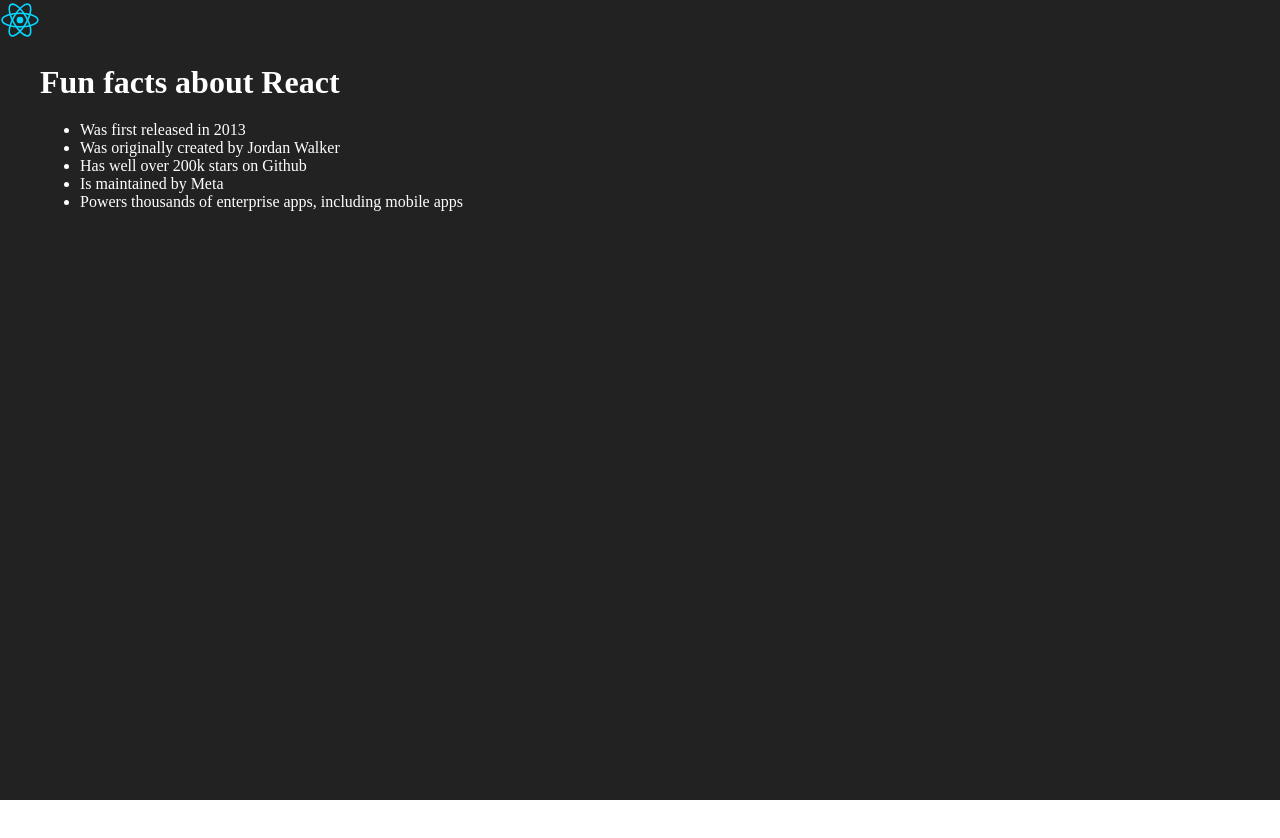
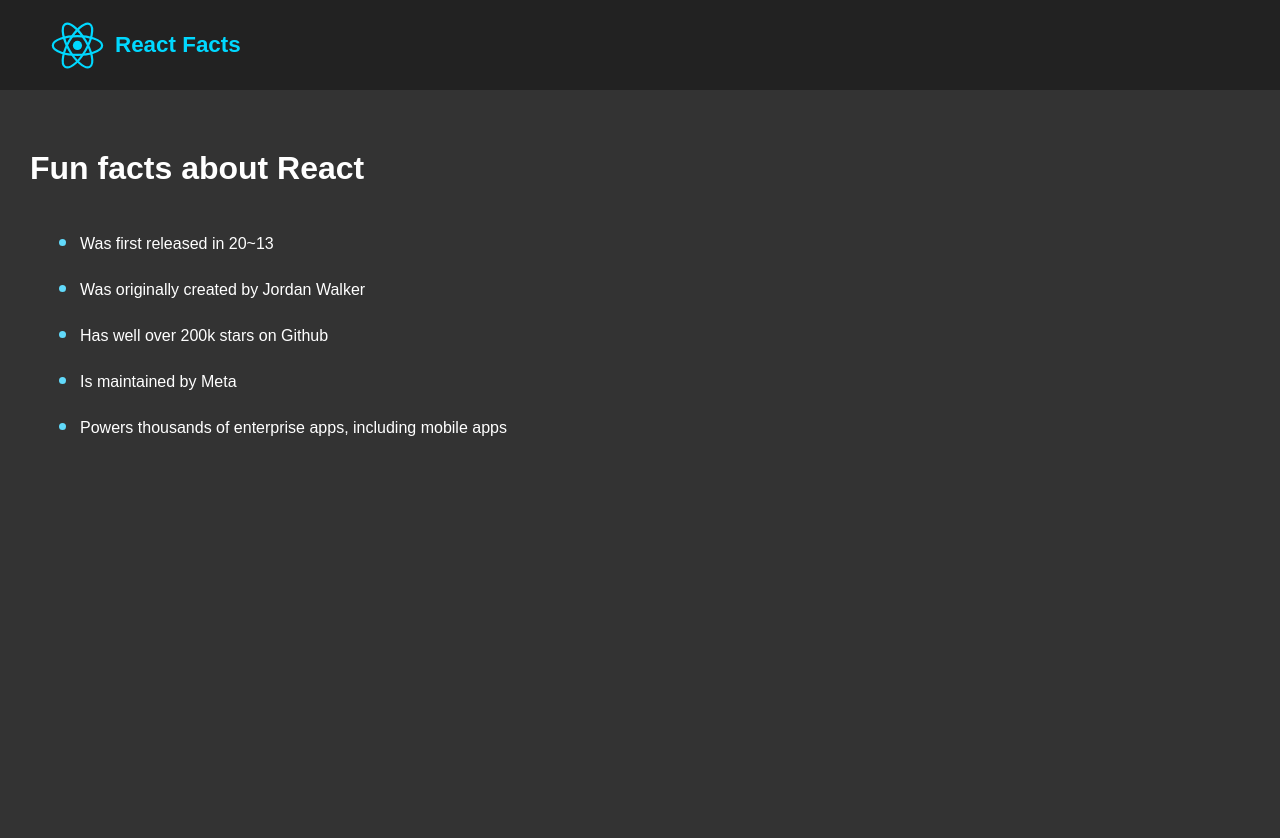
Before and after one commit to joshua-akuna/scrimba-react-tutorials, a React (Vite) app: page /new-react-facts in a window 1280 px wide. Shown: the top 838 px of the page. Before the commit the page ends 800 px from the top, so only its background shows below. Built offline with nearby package versions, Linux system fonts and the light colour scheme.

Commit message:
Main1 and Navbar1 components created

```diff
--- /dev/null
+++ b/components/Main1.jsx
@@ -0,0 +1,14 @@
+export default function Main() {
+  return (
+    <main className='react react-facts'>
+      <h1>Fun facts about React</h1>
+      <ul>
+        <li>Was first released in 20~13</li>
+        <li>Was originally created by Jordan Walker</li>
+        <li>Has well over 200k stars on Github</li>
+        <li>Is maintained by Meta</li>
+        <li>Powers thousands of enterprise apps, including mobile apps</li>
+      </ul>
+    </main>
+  );
+}
--- /dev/null
+++ b/components/Navbar1.jsx
@@ -0,0 +1,10 @@
+export default function Navbar1() {
+  return (
+    <header className='header-container'>
+      <nav>
+        <img src='react-logo.svg' alt='react logo' />
+        <span>React Facts</span>
+      </nav>
+    </header>
+  );
+}
--- a/pages/ReactFacts1.jsx
+++ b/pages/ReactFacts1.jsx
@@ -11,19 +11,3 @@
     </div>
   );
 }
-
-function TemporaryName() {
-  return (
-    <main className='react react-facts'>
-      <img src='react-logo.svg' alt='react logo' width='40px' />
-      <h1>Fun facts about React</h1>
-      <ul>
-        <li>Was first released in 2013</li>
-        <li>Was originally created by Jordan Walker</li>
-        <li>Has well over 200k stars on Github</li>
-        <li>Is maintained by Meta</li>
-        <li>Powers thousands of enterprise apps, including mobile apps</li>
-      </ul>
-    </main>
-  );
-}
--- a/pages/ReactFacts2.jsx
+++ b/pages/ReactFacts2.jsx
@@ -1,15 +1,11 @@
+import Main from '../components/Main1';
+import Navbar from '../components/NavBar1';
+
 export default function ReactFacts2() {
   return (
-    <main className='react react-facts'>
-      <img src='react-logo.svg' alt='react logo' width='40px' />
-      <h1>Fun facts about React</h1>
-      <ul>
-        <li>Was first released in 2013</li>
-        <li>Was originally created by Jordan Walker</li>
-        <li>Has well over 200k stars on Github</li>
-        <li>Is maintained by Meta</li>
-        <li>Powers thousands of enterprise apps, including mobile apps</li>
-      </ul>
-    </main>
+    <div className='container'>
+      <Navbar />
+      <Main />
+    </div>
   );
 }
--- a/src/App.css
+++ b/src/App.css
@@ -4,22 +4,14 @@
   margin: 0;
 }
 
-.react-facts, .react {
+body {
+  font-family: sans-serif;
+}
+
+.react {
   background-color: #222;
   color: white;
   height: 100vh;
-}
-
-.react-facts > h1 {
-  padding: 20px 40px 0px;
-}
-
-.react-facts > ul {
-  padding: 20px 80px;
-}
-
-.react-logo{
-  background-color: white;
 }
 
 .facts{
@@ -67,3 +59,42 @@
 .nav-logo{
   width: 55px;
 }
+
+.header-container > nav {
+  background-color: #222;
+  width: 100%;
+  display: flex;
+  justify-content: flex-start;
+  align-items: center;
+  gap: 10px;
+  height: 90px;
+  color: #00d8ff;
+  padding: 0 50px;
+}
+
+.header-container > nav > span {
+  font-weight: 700;
+  font-size: 1.4rem;
+}
+
+.header-container > nav > img{
+  width: 55px;
+}
+
+.react-facts {
+  background-color: #333;
+  padding: 60px 30px;
+}
+
+.react-facts > ul {
+  margin: 30px 50px;
+}
+
+.react-facts > ul > li {
+  padding-block: 10px;
+}
+
+.react-facts > ul > li::marker {
+  color: #61DAFB;
+  font-size: 1.5rem;
+}
--- a/src/App.jsx
+++ b/src/App.jsx
@@ -1,5 +1,4 @@
 import './App.css';
-import React from 'react';
 import { BrowserRouter as Router, Routes, Route } from 'react-router-dom';
 import HomePage from '../pages/HomePage';
 import ReactFacts1 from '../pages/ReactFacts1';
```
